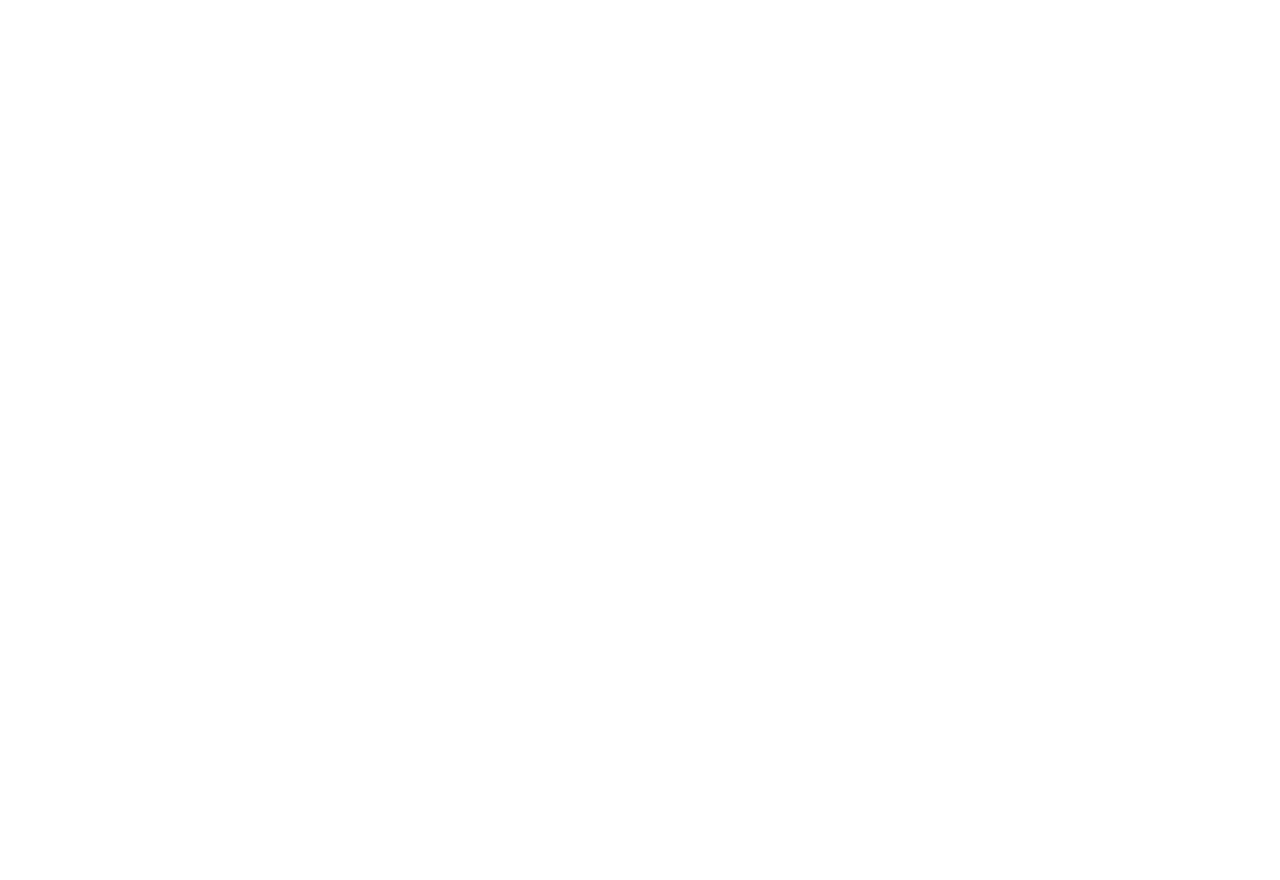
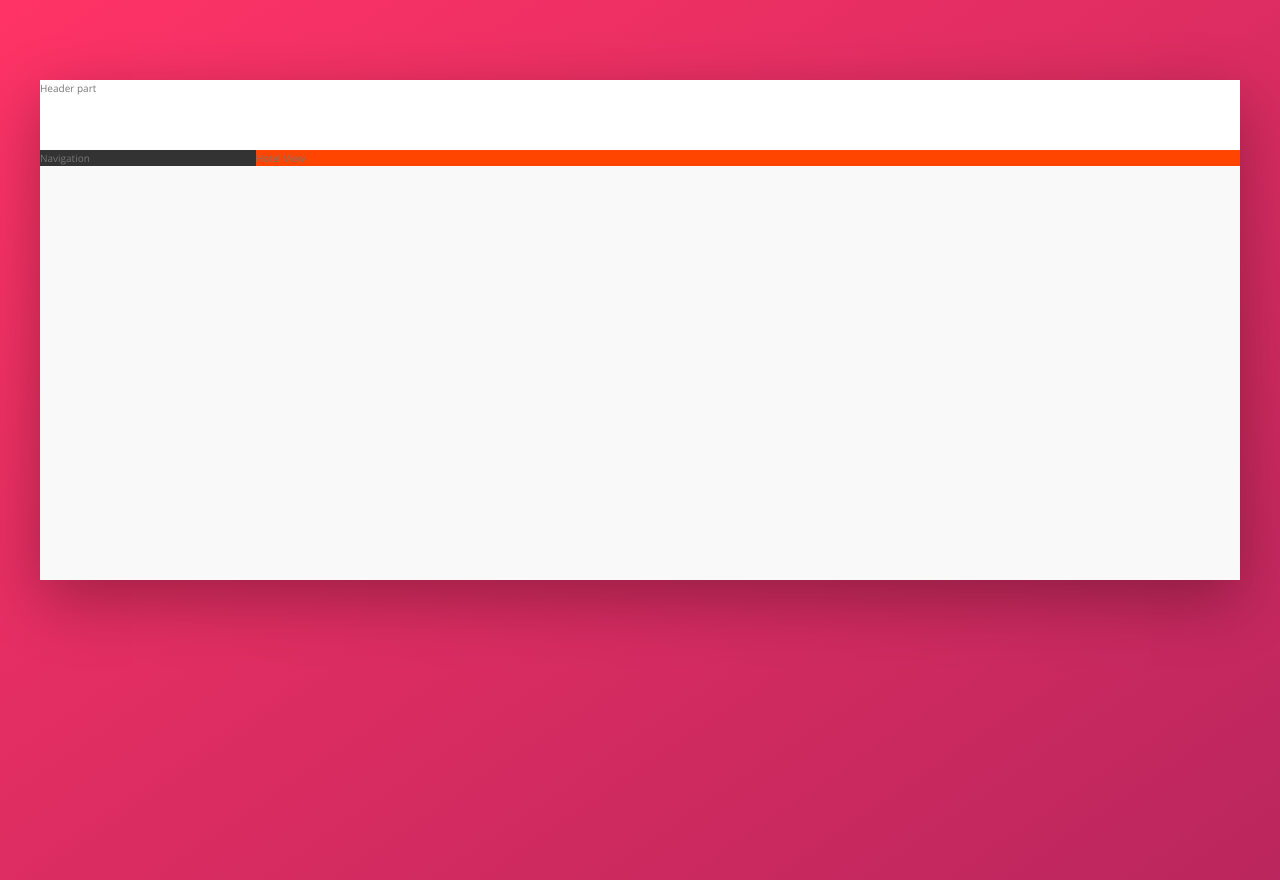
Before and after one commit to dmartin5150/Trello, a website: page index.html in a window 1280 px wide. Before the commit the page ends 800 px from the top, so only its background shows below. Drawn offline with nearby package versions, Linux system fonts and the light colour scheme.

Commit message:
created basic layout

```diff
--- a/index.html
+++ b/index.html
@@ -11,6 +11,18 @@
         <title>trillo &mdash; Your all-in-one booking app</title>
     </head>
     <body>
-
+        <div class="container">
+            <header class="header">
+                Header part
+            </header>
+            <div class="content">
+                <nav class="sidebar">
+                    Navigation
+                </nav>
+                <main class="hotel-view">
+                    Hotel View
+                </main>
+            </div>
+        </div>
     </body>
 </html>
--- /dev/null
+++ b/sass/_base.scss
@@ -0,0 +1,69 @@
+/*
+COLORS
+
+Primary: #eb2f64
+Primary light: #FF3366
+Primary dark: #BA265D
+
+Grey light 1: #faf9f9
+Grey light 2: #f4f2f2
+Grey light 3: #f0eeee
+Grey light 4: #ccc
+
+Grey dark 1: #333
+Grey dark 2: #777
+Grey dark 3: #999
+
+*/
+
+:root {
+    --color-primary: #eb2f64;
+    --color-primary-light: #FF3366;
+    --color-primary-dark: #BA265D;
+
+    --color-grey-light-1:#faf9f9;
+    --color-grey-light-2: #f4f2f2;
+    --color-grey-light-3:#f0eeee;
+    --color-grey-light-4: #ccc;
+
+    --color-grey-dark-1:#333;
+    --color-grey-dark-2: #777;
+    --color-grey-dark-3:#999;
+
+    --color-black:#000;
+    --color-white:#fff;
+
+    --shadow-dark: 0 2rem 6rem rgba(0,0,0, 0.3);
+
+}
+
+
+* {
+    margin:0;
+    padding:0;
+}
+
+
+*,
+*::before,
+*::after {
+    box-sizing: inherit;
+}
+
+html {
+    box-sizing: border-box;
+    font-size: 62.5%;  //1rem = 10rem 10px/16px = 62.5%
+
+}
+
+
+body {
+    font-family: 'Open Sans', sans-serif;
+    font-weight: 400;
+    line-height: 1.6;
+    color: var(--color-grey-dark-2);
+    background-image: linear-gradient(to right bottom, var(--color-primary-light), var(--color-primary-dark));
+    background-size: cover;
+    background-repeat: no-repeat;
+    min-height: 100vh;
+}
--- /dev/null
+++ b/sass/_layout.scss
@@ -0,0 +1,29 @@
+.container {
+    max-width: 120rem;
+    margin: 8rem auto;
+    background-color: var(--color-grey-light-1);
+    box-shadow: var(--shadow-dark);
+    min-height: 50rem;
+}
+
+.header {
+    height:7rem;
+    background-color: var(--color-white);
+    border-bottom: var(--color-grey-light-2);
+
+}
+
+.content {
+    display:flex;
+}
+
+.sidebar {
+    background-color: var(--color-grey-dark-1);
+    flex: 0 0 18%;
+}
+
+.hotel-view {
+    // background-color:var(--color-white);
+    background-color: orangered;
+    flex:1;
+}
--- a/sass/main.scss
+++ b/sass/main.scss
@@ -1,17 +1,3 @@
-/*
-COLORS
-
-Primary: #eb2f64
-Primary light: #FF3366
-Primary dark: #BA265D
-
-Grey light 1: #faf9f9
-Grey light 2: #f4f2f2
-Grey light 3: #f0eeee
-Grey light 4: #ccc
-
-Grey dark 1: #333
-Grey dark 2: #777
-Grey dark 3: #999
-
-*/
+@import "base";
+@import "layout";
+@import "component";
```
Also changed, not shown: package.json (+8 -8 lines), css/style.css, sass/_component.scss (added), 3 other files.
